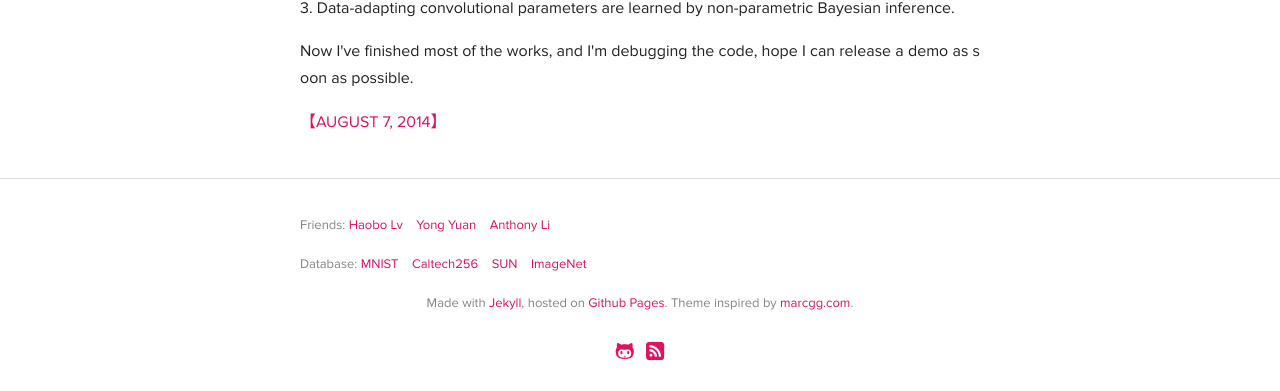
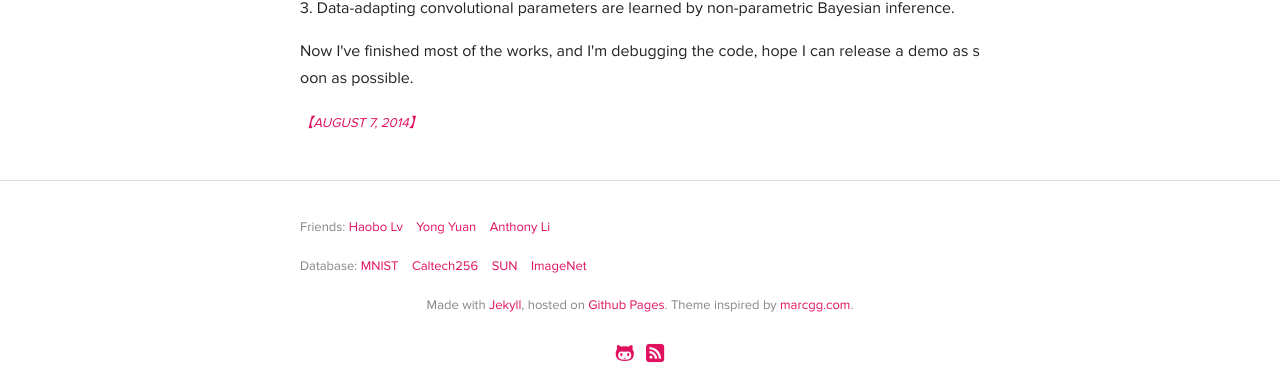
Before and after one commit to Raphael-Mou/raphael-mou.github.com, a Jekyll site: the page built from index.html, in a window 1280 px wide. Shown: the part 641-1032 px from the top of the page. Built offline with Jekyll 4.4.1, drawn with Linux system fonts in a browser that asks for light colours; Markdown is read by kramdown in place of the engine named in the settings.

```diff
--- a/index.html
+++ b/index.html
@@ -68,7 +68,7 @@ description: My name is Lichao Mou. Since 2012, I have been studying for my mast
   </p>
 
   <p>
-    <a href="" rel="alternate" hreflang="cn">【AUGUST 7, 2014】</a>
+    <small><em><a href="" rel="alternate" hreflang="cn">【AUGUST 7, 2014】</a></em></small>
   </p>
 
  <!-- <p>
```
